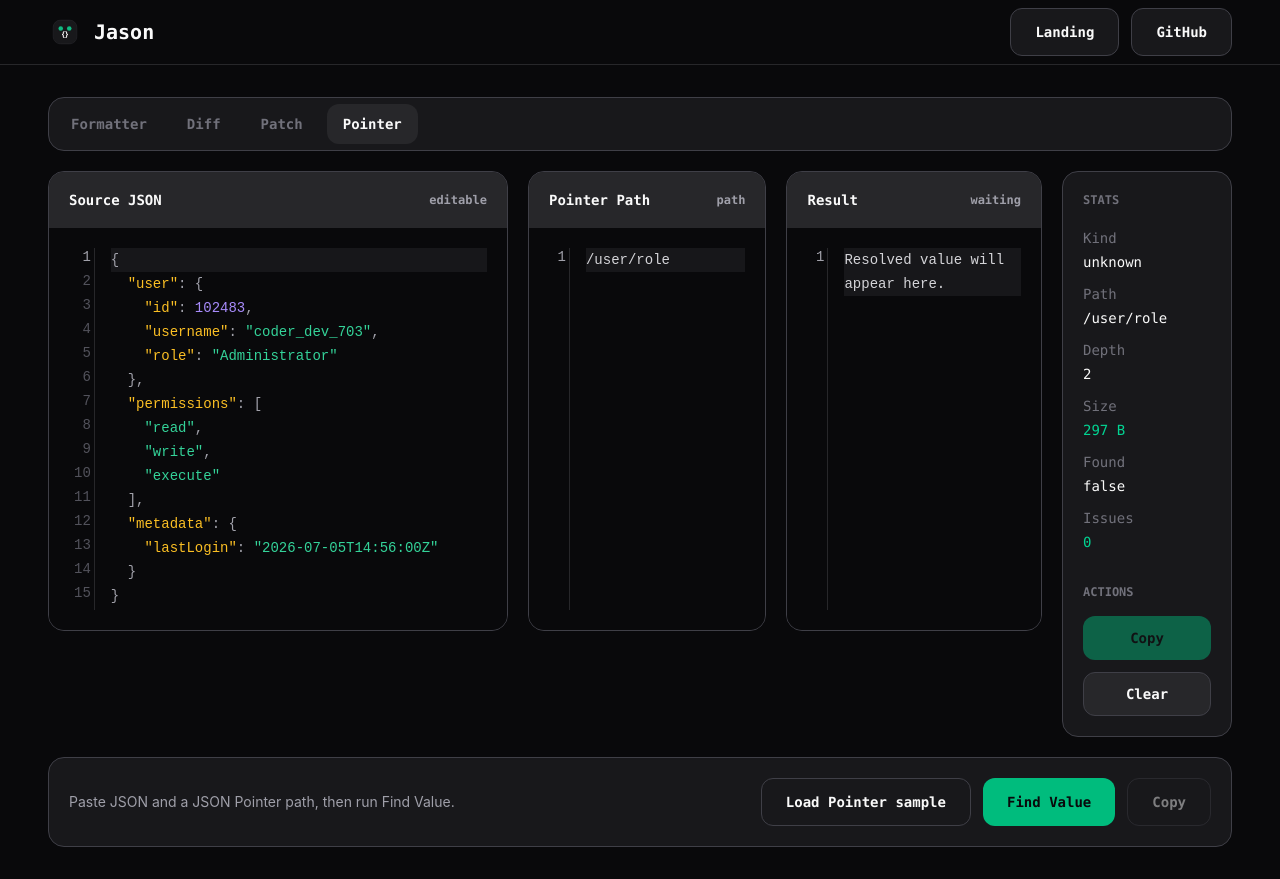
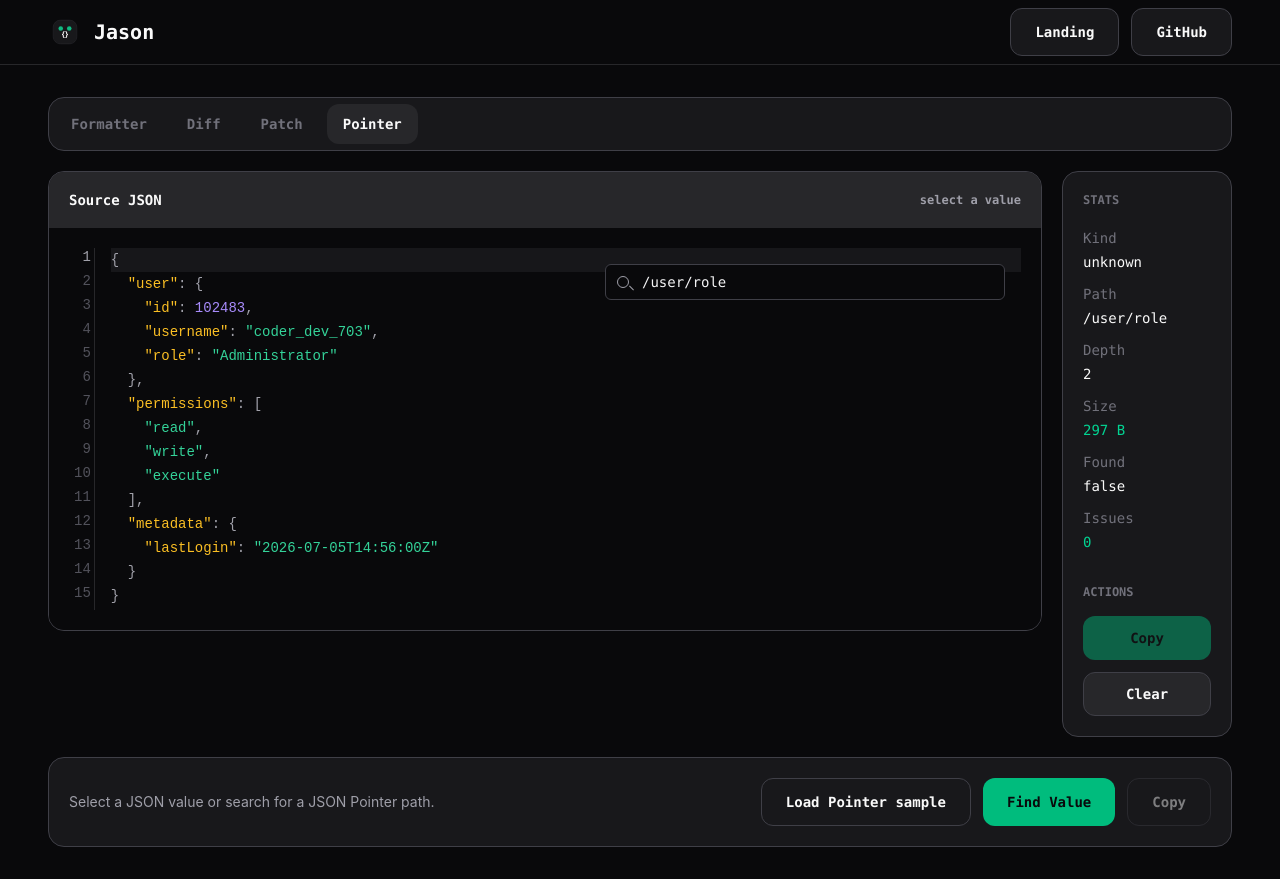
Before and after one commit to anmollp/jason-app, a Next.js app in the folder frontend/: page /playground in a window 1280 px wide. Both pictures are taken after a click on the button "Pointer". Built offline with nearby package versions, Linux system fonts and the light colour scheme.

Commit message:
Redesign Pointer search workflow (#83)
Co-authored-by: Anmol Patil <anmol@Anmols-MacBook-Pro-2.local>

```diff
--- a/frontend/src/components/playground/CodePanel.tsx
+++ b/frontend/src/components/playground/CodePanel.tsx
@@ -2,6 +2,7 @@
 
 import { JsonCodeEditor } from "./JsonCodeEditor";
 import type { SelectionAction } from "./JsonSelectionActions";
+import type { ReactNode } from "react";
 
 type CodePanelProps = {
   title: string;
@@ -14,6 +15,7 @@ type CodePanelProps = {
     tone?: "neutral" | "add" | "remove" | "change";
   }>;
   editable?: boolean;
+  editorOverlay?: ReactNode;
   enableFolding?: boolean;
   errorLine?: number;
   highlightedLines?: Array<{
@@ -63,6 +65,7 @@ export function CodePanel({
   code,
   diffRows,
   editable = false,
+  editorOverlay,
   enableFolding = false,
   errorLine,
   highlightedLines = emptyHighlightedLines,
@@ -107,7 +110,7 @@ export function CodePanel({
             })}
           </div>
         ) : (
-          <div className="min-h-0 flex-1">
+          <div className="relative min-h-0 flex-1">
             <JsonCodeEditor
               ariaLabel={title}
               errorLine={errorLine}
@@ -123,6 +126,7 @@ export function CodePanel({
               tone={tone === "error" ? "error" : "default"}
               value={code}
             />
+            {editorOverlay}
           </div>
         )}
       </div>
--- a/frontend/src/components/playground/PlaygroundShell.tsx
+++ b/frontend/src/components/playground/PlaygroundShell.tsx
@@ -351,10 +351,10 @@ export function PlaygroundShell() {
           : pointerState === "thinking"
           ? "Calling POST /pointer on the backend."
           : pointerState === "error"
-            ? "Fix the JSON document or pointer path, then find again."
+            ? "Update the JSON Pointer path, then find again."
             : pointerState === "success"
-              ? "Pointer result is generated by the Rust JSON Pointer engine."
-              : "Paste JSON and a JSON Pointer path, then run Find Value."
+              ? "The matching JSON value is highlighted in the source editor."
+              : "Select a JSON value or search for a JSON Pointer path."
         : isOverPayloadLimit
       ? `Formatter input is capped at ${payloadLimitLabel} for this first large JSON release.`
       : state === "thinking"
@@ -412,7 +412,7 @@ export function PlaygroundShell() {
             isPatch
               ? "xl:grid-cols-[minmax(0,1fr)_minmax(0,1.1fr)_minmax(0,1fr)_170px]"
               : isPointer
-                ? "xl:grid-cols-[minmax(0,1.35fr)_minmax(0,0.7fr)_minmax(0,0.75fr)_170px]"
+                ? "xl:grid-cols-[minmax(0,1fr)_170px]"
                 : isDiff
                   ? "xl:grid-cols-[minmax(0,1fr)_minmax(0,1fr)_170px]"
                   : "xl:grid-cols-[minmax(0,1fr)_minmax(0,1fr)_170px]"
--- a/frontend/src/components/playground/views/PointerView.tsx
+++ b/frontend/src/components/playground/views/PointerView.tsx
@@ -6,65 +6,60 @@ type PointerViewProps = {
 };
 
 export function PointerView({ tool }: PointerViewProps) {
+  const hasPathError =
+    tool.pointerState === "error" && !tool.pointerDocumentErrorLine;
+
   return (
-    <>
     <CodePanel
       title="Source JSON"
-        meta={tool.pointerDocumentErrorLine ? `line ${tool.pointerDocumentErrorLine}` : "editable"}
+      meta={
+        tool.pointerDocumentErrorLine
+          ? `line ${tool.pointerDocumentErrorLine}`
+          : "select a value"
+      }
       code={tool.pointerDocumentInput}
       editable
+      editorOverlay={
+        <div className="absolute right-4 top-4 z-10 w-[min(400px,calc(100%-2rem))]">
+          <span
+            aria-hidden="true"
+            className="absolute left-3 top-1/2 size-3 -translate-y-1/2 rounded-full border border-zinc-400 after:absolute after:-bottom-1 after:-right-1 after:h-1.5 after:w-px after:-rotate-45 after:bg-zinc-400"
+          />
+          <input
+            aria-invalid={hasPathError}
+            aria-label="Search JSON Pointer path"
+            className={`h-9 w-full rounded-md border bg-zinc-950 py-2 pl-9 pr-3 font-mono text-sm text-zinc-100 outline-none transition placeholder:text-zinc-600 focus:border-sky-400 focus:ring-1 focus:ring-sky-400 ${
+              hasPathError
+                ? "border-red-400 focus:border-red-400 focus:ring-red-400"
+                : "border-zinc-700"
+            }`}
+            onChange={(event) =>
+              tool.handlePointerInputChange("path", event.target.value)
+            }
+            onKeyDown={(event) => {
+              if (event.key === "Enter") {
+                void tool.handlePointer();
+              }
+            }}
+            placeholder="/path/to/value"
+            type="search"
+            value={tool.pointerPath}
+          />
+        </div>
+      }
       errorLine={tool.pointerDocumentErrorLine}
       highlightedLines={tool.pointerSourceHighlights}
       onChange={(value) => tool.handlePointerInputChange("document", value)}
+      onSelectionChange={(selection) => {
+        if (selection.path) {
+          tool.handlePointerInputChange("path", selection.path);
+        }
+      }}
       onSubmit={() => {
         void tool.handlePointer();
       }}
       showLineNumbers
       tone={tool.pointerDocumentErrorLine ? "error" : "default"}
     />
-      <CodePanel
-        title="Pointer Path"
-        meta={tool.pointerPathErrorLine ? "check path" : "path"}
-        code={tool.pointerPath}
-        editable
-        errorLine={tool.pointerPathErrorLine}
-        onChange={(value) => tool.handlePointerInputChange("path", value)}
-        onSubmit={() => {
-          void tool.handlePointer();
-        }}
-        shouldWrapLines={false}
-        showLineNumbers
-        tone={tool.pointerPathErrorLine ? "error" : "default"}
-      />
-      <CodePanel
-        title="Result"
-        meta={
-          tool.pointerState === "thinking"
-            ? "finding"
-            : tool.pointerState === "error"
-              ? "not found"
-              : tool.pointerOutput
-                ? "result"
-                : "waiting"
-        }
-        code={
-          tool.pointerState === "error"
-            ? `Jason couldn't resolve this pointer.\n\n${tool.pointerError}`
-            : tool.pointerOutput || "Resolved value will appear here."
-        }
-        highlightedLines={
-          tool.pointerState === "success"
-            ? [{ line: 1, tone: "add" as const }]
-            : []
-        }
-        tone={
-          tool.pointerState === "error"
-            ? "error"
-            : tool.pointerOutput
-              ? "success"
-              : "default"
-        }
-      />
-    </>
   );
 }
```
Lines whose indentation alone changed are shown as unchanged.
